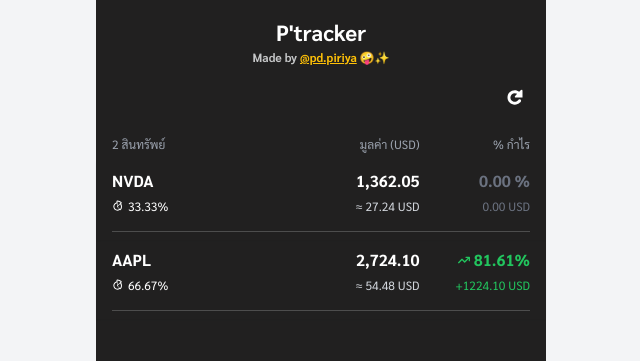
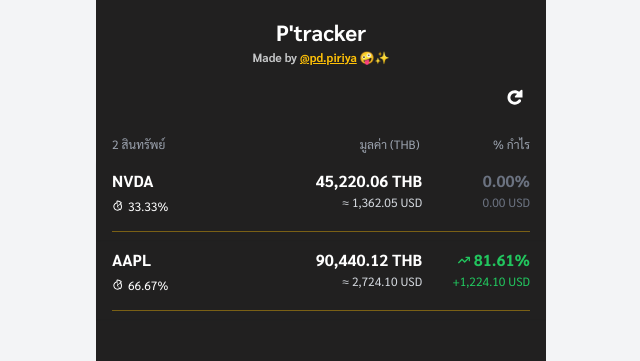
Before and after one commit to PiriyaDEV/portfolio-tracking, a Next.js app: page / in a window 1280 px wide. Shown: the top 361 px of the page, without its empty margins (319-959 px from the left). Built offline with nearby package versions, Linux system fonts and the light colour scheme.

Commit message:
feat: add currecny

```diff
--- a/src/app/api/socket/route.ts
+++ /dev/null
@@ -1,44 +0,0 @@
-export async function POST(req: Request) {
-  const { longUrl } = await req.json();
-  const apiToken = process.env.TINY_TOKEN;
-
-  try {
-    const response = await fetch(`https://api.tinyurl.com/create`, {
-      method: "POST",
-      headers: {
-        "Content-Type": "application/json",
-        Authorization: `Bearer ${apiToken}`,
-      },
-      body: JSON.stringify({
-        url: longUrl,
-        domain: "tinyurl.com",
-      }),
-    });
-
-    const result = await response.json();
-
-    // Check if the API returned the expected result
-    if (result && result.data && result.data.tiny_url) {
-      return new Response(JSON.stringify({ shortUrl: result.data.tiny_url }), {
-        status: 200,
-        headers: { "Content-Type": "application/json" },
-      });
-    } else {
-      return new Response(
-        JSON.stringify({ error: "Failed to shorten URL", detail: result }),
-        {
-          status: 400,
-          headers: { "Content-Type": "application/json" },
-        }
-      );
-    }
-  } catch (error) {
-    return new Response(
-      JSON.stringify({ error: "Failed to shorten URL", detail: error }),
-      {
-        status: 500,
-        headers: { "Content-Type": "application/json" },
-      }
-    );
-  }
-}
--- /dev/null
+++ b/src/app/api/usbToThb/route.ts
@@ -0,0 +1,50 @@
+export async function POST() {
+  try {
+    const today = new Date().toISOString().split("T")[0]; // "YYYY-MM-DD"
+    const authKey = process.env.BOT_CLIENT_ID || "";
+
+    const headers = new Headers({
+      Accept: "*/*",
+      Authorization: authKey,
+    });
+
+    async function callApi(date: string) {
+      const url = `https://gateway.api.bot.or.th/Stat-ExchangeRate/v2/DAILY_AVG_EXG_RATE/?start_period=${date}&end_period=${date}&currency=USD`;
+      const response = await fetch(url, { method: "GET", headers });
+      if (!response.ok) {
+        throw new Error(`BOT API error, status ${response.status}`);
+      }
+      return response.json();
+    }
+
+    // First call with today's date
+    let data = await callApi(today);
+
+    const lastUpdated = data?.result?.data?.data_header?.last_updated;
+    if (!lastUpdated) {
+      throw new Error("API response missing last_updated field");
+    }
+
+    // If today's data is not available, fallback to last_updated
+    if (lastUpdated !== today) {
+      console.log(
+        `No data for today (${today}). Fetching last updated: ${lastUpdated}`
+      );
+      data = await callApi(lastUpdated);
+    }
+
+    // Return the full result object
+    return new Response(
+      JSON.stringify({ rate: data.result.data.data_detail[0].mid_rate }),
+      {
+        status: 200,
+        headers: { "Content-Type": "application/json" },
+      }
+    );
+  } catch (error) {
+    return new Response(JSON.stringify({ error: "Server error" }), {
+      status: 500,
+      headers: { "Content-Type": "application/json" },
+    });
+  }
+}
--- a/src/app/page.tsx
+++ b/src/app/page.tsx
@@ -22,25 +22,18 @@
   const [prices, setPrices] = useState<Record<string, number | null>>({});
   const [isLoading, setIsLoading] = useState(false);
   const [expanded, setExpanded] = useState<Record<string, boolean>>({});
+  const [currencyRate, setCurrencyRate] = useState<number>(0);
 
   const assets: Asset[] = [
     { symbol: "NVDA", quantity: 5, costPerShare: 272.41 },
     { symbol: "AAPL", quantity: 10, costPerShare: 150 },
   ];
 
-  let mockRes = {
-    c: 272.41,
-    d: -0.54,
-    dp: -0.1978,
-    h: 275.96,
-    l: 269.6,
-    o: 271.05,
-    pc: 272.95,
-    t: 1763154000,
-  };
+  let mockRes = { c: 272.41 };
 
   async function fetchFinancialData() {
     setIsLoading(true);
+
     try {
       const results: Record<string, number | null> = {};
       for (const asset of assets) {
@@ -50,11 +43,29 @@
     } catch (error) {
       console.error("Error fetching prices:", error);
     }
-    setIsLoading(false);
+
+    setTimeout(() => setIsLoading(false), 1000);
+  }
+
+  async function fetchFxRate() {
+    // const res = await fetch("/api/usbToThb", {
+    //   method: "POST",
+    //   headers: { "Content-Type": "application/json" },
+    // });
+
+    // if (!res.ok) {
+    //   throw new Error(`BOT API Error: ${res.status} ${res.statusText}`);
+    // }
+
+    // const data = await res.json();
+    // setCurrencyRate(Number(data.rate) ?? 0);
+
+    setCurrencyRate(Number(33.2) ?? 0);
   }
 
   useEffect(() => {
     fetchFinancialData();
+    fetchFxRate();
   }, []);
 
   const toggleExpand = (symbol: string) => {
@@ -77,38 +88,37 @@
       <div className="px-4 flex justify-end w-full">
         <RefreshIcon
           className="cursor-pointer text-[30px] mb-4"
-          onClick={fetchFinancialData}
+          onClick={() => {
+            fetchFinancialData();
+            fetchFxRate();
+          }}
         />
       </div>
 
       <div className="flex flex-wrap w-full">
         {/* Header */}
         <div className="w-full grid grid-cols-[2fr_1fr_1fr] gap-3 px-4 py-2">
-          <div className="text-[12px] flex items-center text-gray-400">
+          <div className="text-[12px] text-gray-400">
             {assets.length} สินทรัพย์
           </div>
-          <div className="text-[12px] flex justify-end items-center text-gray-400">
-            มูลค่า (USD)
+          <div className="text-[12px] text-gray-400 text-right">
+            มูลค่า (THB)
           </div>
-          <div className="text-[12px] flex justify-end items-center text-gray-400">
-            % กำไร
-          </div>
+          <div className="text-[12px] text-gray-400 text-right">% กำไร</div>
         </div>
 
-        {/* Assets */}
         {assets.map((asset) => {
           const currentPrice = prices[asset.symbol];
           const cost = asset.costPerShare * asset.quantity;
-          const marketValue =
-            currentPrice !== null ? currentPrice * asset.quantity : null;
-          const profit = marketValue !== null ? marketValue - cost : 0;
-          const profitPercent = profit !== null ? (profit / cost) * 100 : null;
+          const marketValueUsd =
+            currentPrice !== null ? currentPrice * asset.quantity : 0;
+          const marketValueThb = marketValueUsd * currencyRate;
 
-          // Determine color based on profit/loss/break-even
+          const profit = marketValueUsd - cost;
+          const profitPercent = cost > 0 ? (profit / cost) * 100 : 0;
+
           const profitColor =
-            profit === null
-              ? "text-gray-500"
-              : profit > 0
+            profit > 0
               ? "text-green-500"
               : profit < 0
               ? "text-red-500"
@@ -118,34 +128,37 @@
 
           return (
             <div key={asset.symbol} className="w-full shadow-sm">
-              {/* Top section */}
+              {/* Top row */}
               <div
-                className="w-full grid grid-cols-[2fr_1fr_1fr] gap-3 px-4 py-2 cursor-pointer hover:bg-gray-800 transition"
+                className="w-full grid grid-cols-[2fr_1fr_1fr] gap-3 px-4 py-2 cursor-pointer hover:bg-gray-800"
                 onClick={() => toggleExpand(asset.symbol)}
               >
+                {/* Left column */}
                 <div className="flex flex-col gap-1">
                   <div className="font-bold text-[16px]">{asset.symbol}</div>
+
                   <div className="text-[12px] flex items-center gap-1">
                     <ChartIcon />
-
-                    {marketValue && totalPortfolioValue > 0
-                      ? `${((marketValue / totalPortfolioValue) * 100).toFixed(
-                          2
+                    {totalPortfolioValue > 0
+                      ? `${fNumber(
+                          (marketValueUsd / totalPortfolioValue) * 100
                         )}%`
-                      : "-"}
+                      : "0.00%"}
                   </div>
                 </div>
 
-                <div className="flex flex-col gap-1 items-end">
+                {/* Middle column */}
+                <div className="flex flex-col items-end whitespace-nowrap">
                   <div className="font-bold text-[16px]">
-                    {marketValue ? fNumber(marketValue) : "-"}
+                    {fNumber(marketValueThb)} THB
                   </div>
-                  <div className="text-[12px] flex items-center gap-1 text-gray-300">
-                    ≈ {marketValue ? fNumber(marketValue / 50) : "-"} USD
+                  <div className="text-[12px] text-gray-300">
+                    ≈ {fNumber(marketValueUsd)} USD
                   </div>
                 </div>
 
-                <div className="flex flex-col gap-1 items-end">
+                {/* Right column */}
+                <div className="flex flex-col items-end">
                   <div
                     className={`font-bold text-[16px] flex items-center gap-1 ${profitColor}`}
                   >
@@ -154,57 +167,43 @@
                     ) : profit < 0 ? (
                       <DownIcon className="text-[12px]" />
                     ) : null}
-                    {profitPercent ? `${profitPercent.toFixed(2)}%` : "0.00 %"}
+                    {fNumber(profitPercent)}%
                   </div>
-                  <div
-                    className={`text-[12px] flex items-center gap-1 ${profitColor}`}
-                  >
-                    {profit
-                      ? `${profit > 0 ? "+" : ""}${profit.toFixed(2)} USD`
-                      : "0.00 USD"}
+
+                  <div className={`text-[12px] ${profitColor}`}>
+                    {profit > 0 ? "+" : ""}
+                    {fNumber(profit)} USD
                   </div>
                 </div>
               </div>
 
-              {/* Bottom section (expandable) */}
+              {/* Expanded bottom section */}
               {isExpanded && (
-                <div className="mt-2 text-[12px] text-gray-300 grid grid-cols-[1fr_1fr] gap-1 bg-black-lighter px-4 py-2">
+                <div className="mt-2 bg-black-lighter text-[12px] grid grid-cols-2 gap-1 px-4 py-2 text-gray-300">
                   <div>
                     จำนวนหุ้น:{" "}
-                    <span className="!text-white">{asset.quantity}</span>
+                    <span className="text-white">{asset.quantity}</span>
                   </div>
                   <div>
                     ราคาปัจจุบัน:{" "}
-                    <span className="!text-white">{currentPrice ?? "-"}</span>
+                    <span className="text-white">
+                      {currentPrice ? fNumber(currentPrice) : "0.00"}
+                    </span>
                   </div>
                   <div>
                     ต้นทุนต่อหุ้น:{" "}
-                    <span className="!text-white">{asset.costPerShare}</span>
-                  </div>
-                  <div>
-                    ต้นทุนรวม: <span className="!text-white">{cost}</span>
-                  </div>
-                  <div>
-                    กำไร/ขาดทุน:{" "}
-                    <span className={profitColor}>
-                      {profit !== null
-                        ? `${profit > 0 ? "+" : ""}${profit.toFixed(2)}`
-                        : "-"}
+                    <span className="text-white">
+                      {fNumber(asset.costPerShare)}
                     </span>
                   </div>
                   <div>
-                    เปอร์เซ็นต์:{" "}
-                    <span className={profitColor}>
-                      {profitPercent !== null
-                        ? `${profit > 0 ? "+" : ""}${profitPercent.toFixed(2)}%`
-                        : "-"}
-                    </span>
+                    ต้นทุนรวม:{" "}
+                    <span className="text-white">{fNumber(cost)}</span>
                   </div>
                 </div>
               )}
 
-              {/* Divider */}
-              <div className="border-b border-white opacity-20 mx-4 my-2"></div>
+              <div className="border-b border-accent-yellow opacity-40 mx-4 my-2"></div>
             </div>
           );
         })}
```
Also changed, not shown: src/app/lib/utils.tsx (+33 -20 lines).
